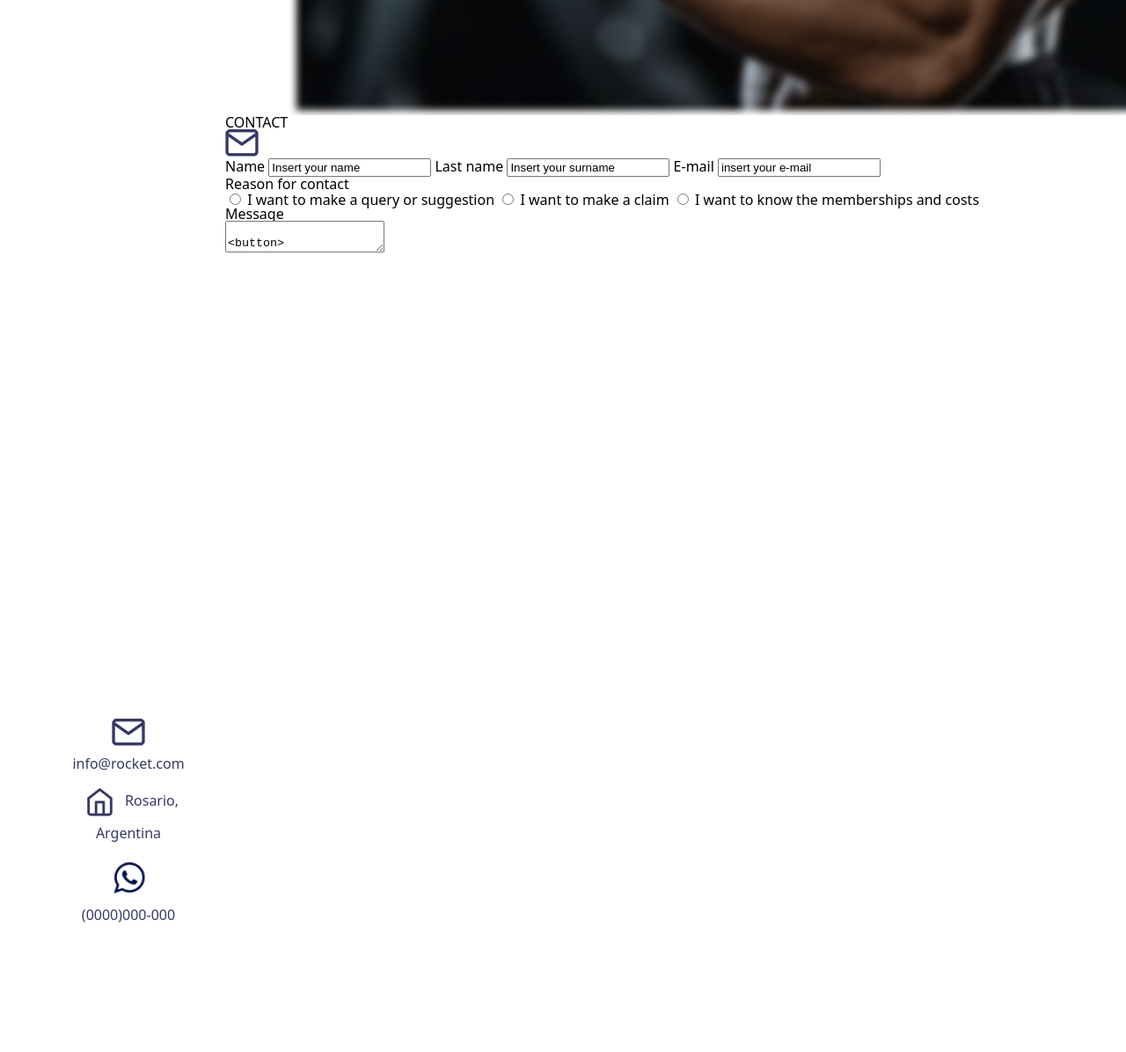
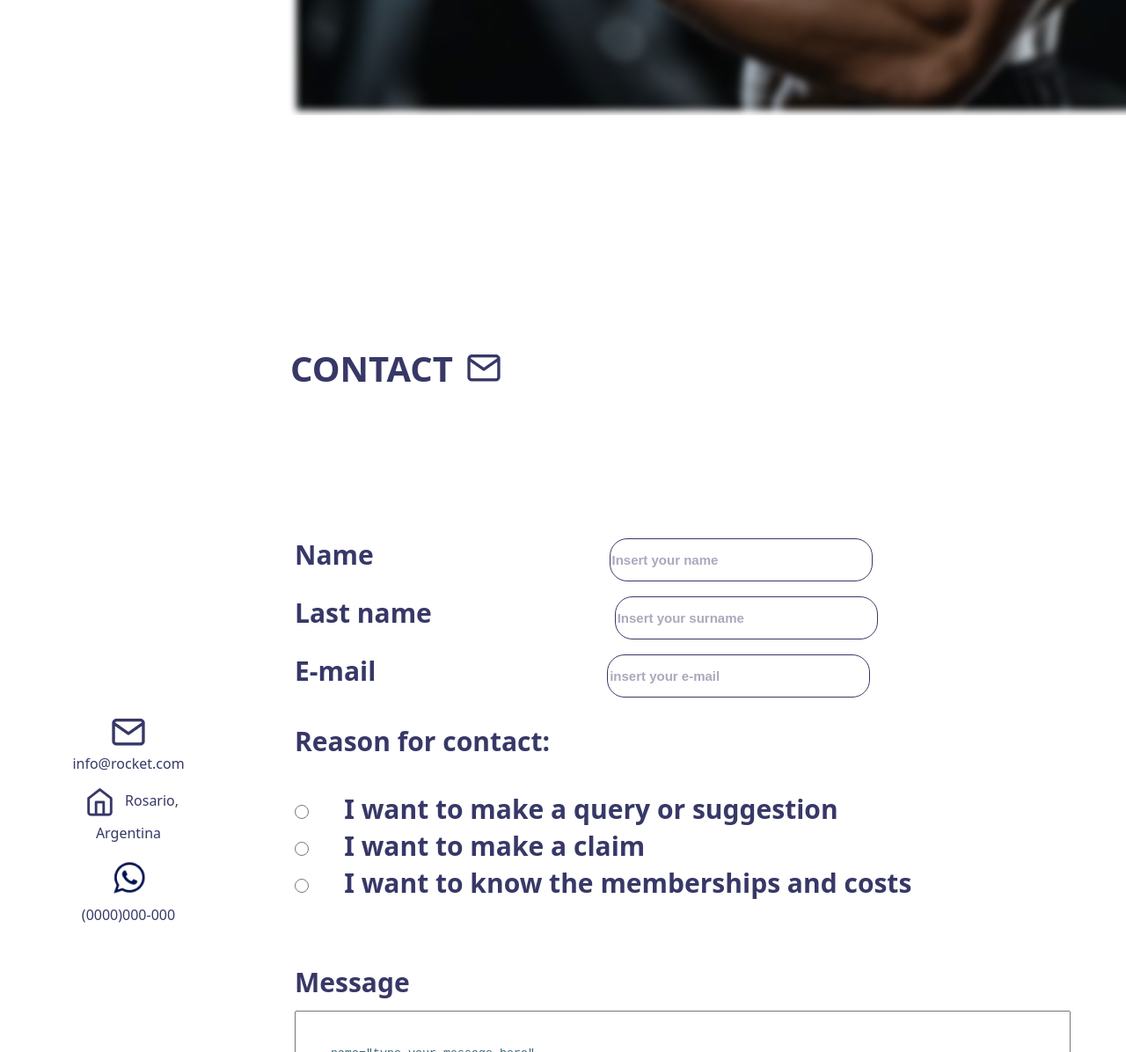
Before and after one commit to matiasluispeter/BaSP-M2023, a plain HTML site: page week-03/index.html in a window 1280 px wide. Shown: the part 1604-2800 px from the top of the page at 88% size. Before the commit the page ends 1893 px from the top, so only its background shows below. Drawn offline with Linux system fonts and the light colour scheme.

Commit message:
BaSP-W03-2023:fix third section in css

```diff
--- a/week-03/css/styles.css
+++ b/week-03/css/styles.css
@@ -234,3 +234,161 @@ main{
     margin-left: 606px;
     margin-top: 556px;
 }
+.contact1{
+    height: 59px;
+    width: 431px;
+    margin-left: 74px;
+    margin-top: 49.5px;
+    margin-bottom: 0px;
+    font-size: 40px;
+    font-weight: 700;
+    line-height: 47px;
+    letter-spacing: 0em;
+    text-align: left;
+    display: inline-block;
+    color: #373867;
+}
+.mail-logo{
+    margin-top: 272px;
+    margin-left: -234px;
+}
+.fname{
+    display: block;
+    margin-left: 79px;
+    margin-top: 17px;
+    margin-right: 32px;
+    font-size: 30px;
+    font-weight: 700;
+    line-height: 35px;
+    color: #373867;
+    /*
+    height: 55px;
+    width: 190px;
+    */
+}
+.fname input{
+    height: 45px;
+    width: 293px;
+    margin-left: 260px;
+    margin-top: 141px;
+    border-radius: 20px;
+    border: 1px solid rgba(55, 56, 103, 1);
+    font-size: 15px;
+    font-weight: 700;
+    line-height: 18px;
+    letter-spacing: 0em;
+    text-align: left;
+    color: rgba(55, 56, 103, 0.43);
+}
+.fname:nth-child(1) input{
+    height: 45px;
+    width: 293px;
+    margin-left: 260px;
+    margin-top: 141px;
+    border-radius: 20px;
+    border: 1px solid rgba(55, 56, 103, 1)
+}
+.fname:nth-child(2) input{
+    height: 45px;
+    width: 293px;
+    margin-left: 200px;
+    margin-top: 0px;
+    border-radius: 20px;
+    border: 1px solid rgba(55, 56, 103, 1)
+}
+.fname:nth-child(3) input{
+    height: 45px;
+    width: 293px;
+    margin-left: 255px;
+    margin-top: 0px;
+    border-radius: 20px;
+    border: 1px solid rgba(55, 56, 103, 1)
+}
+
+
+
+
+
+
+.reason{
+    color: #373867;
+    margin-top: 32px;
+    margin-left: 79px;
+    margin-bottom: 35px;
+    font-size: 30px;
+    font-weight: 700;
+    line-height: 35px;
+    letter-spacing: 0em;
+    text-align: left;
+}
+.radio{
+    display: block;
+}
+.radio input{
+    height: 16px;
+    width: 16px;
+    margin-left: 79px;
+    margin-top: 20px;
+    color: rgba(52, 99, 110, 1);
+    border-color: rgba(52, 99, 110, 1);
+}
+.radio label{
+    margin-left: 33px;
+    color: #373867;
+    font-size: 30px;
+    font-weight: 700;
+    line-height: 35px;
+    text-align: left;
+    height: 35px;
+    width: 498px;
+}
+
+.message{
+
+    margin-left: 79px;
+    margin-top: 78px;
+    margin-bottom: 15px;
+    color: #373867;
+    font-size: 30px;
+    font-weight: 700;
+    line-height: 35px;
+    text-align: left;
+}
+textarea {
+    height: 100px;
+    width: 800px;
+    padding: 40px;
+    margin-left: 79px;
+    color: rgba(52, 99, 110, 1);
+}
+.submit{
+    height: 47px;
+    width: 178px;
+    border-radius: 5px;
+    padding: 14px 36px 14px 36px;
+    background-color:rgba(170, 206, 155, 1) ;
+    color: rgba(55, 56, 103, 1);
+    margin-left: 79px;
+    margin-top: 10px;
+    font-size: 16px;
+    font-weight: 500;
+    line-height: 19px;
+    text-align: center;
+
+
+}
+.reset{
+    height: 46px;
+    width: 150px;
+    border-radius: 5px;
+    padding: 14px 36px 14px 36px;
+    color: #373867;
+    margin-top: 10px;
+    margin-left: 50px;
+    font-size: 16px;
+    font-weight: 500;
+    line-height: 19px;
+    text-align: left;
+
+
+}
--- a/week-03/index.html
+++ b/week-03/index.html
@@ -103,36 +103,44 @@
                 </div>
             </section>
             <section id="Contact">
-                <h2>CONTACT</h2>
-                <img src="./img/mail.png" alt="mail logoship">
-                <form action="/contact">
-                    <label for="fname">
+                <h2 class="contact1">CONTACT</h2>
+                <img src="./img/mail.png" alt="mail logoship" class="mail-logo">
+                <form action="/contact" class="form">
+                    <label for="fname" class="fname">
                         Name
+                        <input type="Insert your name" id="Name" name="fname" value="Insert your name" class="form">
                     </label>
-                    <input type="Insert your name" id="Name" name="fname" value="Insert your name">
-                    <label for="lname">
+                    <label for="lname" class="fname">
                         Last name
+                        <input type="Insert your last name" id="lname" name="lname" value="Insert your surname" class="form">
                     </label>
-                    <input type="Insert your last name" id="lname" name="lname" value="Insert your surname">
-                    <label for="E-mail">
+                    <label for="E-mail" class="fname">
                         E-mail
+                        <input type="insert your e-mail" id="E-mail" name="E-mail" value="insert your e-mail" class="form">
                     </label>
-                    <input type="insert your e-mail" id="E-mail" name="E-mail" value="insert your e-mail">
-                    <h3>Reason for contact</h3>
+                    <h3 class="reason">Reason for contact:</h3>
+                    <ul class="radio">
+                        <li>
                         <input type="radio" name="Reason for contact" value="query">
                         <label>I want to make a query or suggestion</label>
+                        </li>
+                        <li>
                         <input type="radio" name="Reason for contact" value="claim">
                         <label>I want to make a claim</label>
+                        </li>
+                        <li>
                         <input type="radio" name="Reason for contact" value="membrships and costs">
                         <label>I want to know the memberships and costs</label>
-                <h3>Message</h3>
-                <textarea type="text" name="message" value="type your message here">
-                <button>
-                    <input type="submit">
-                </button>
-                <button>
-                    <input type="reset">
-                </button>
+                        </li>
+                    </ul>
+                <label for="message"><h3 class="message">Message</h3></label>
+                <p><textarea>name="type your message here"</textarea></p>
+
+                    <input type="submit" class="submit">
+
+
+                    <input type="reset" class="reset">
+
                 </form>
             </section>
             <section id="Our history">
```
Lines whose indentation alone changed are shown as unchanged.
